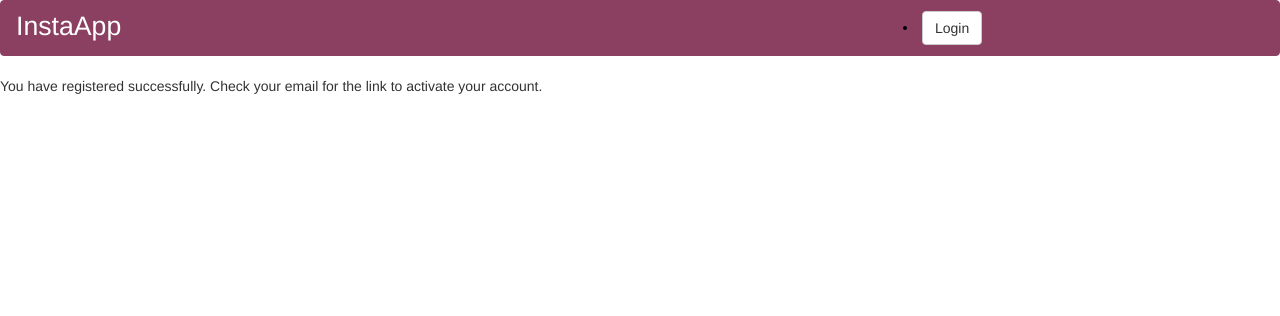
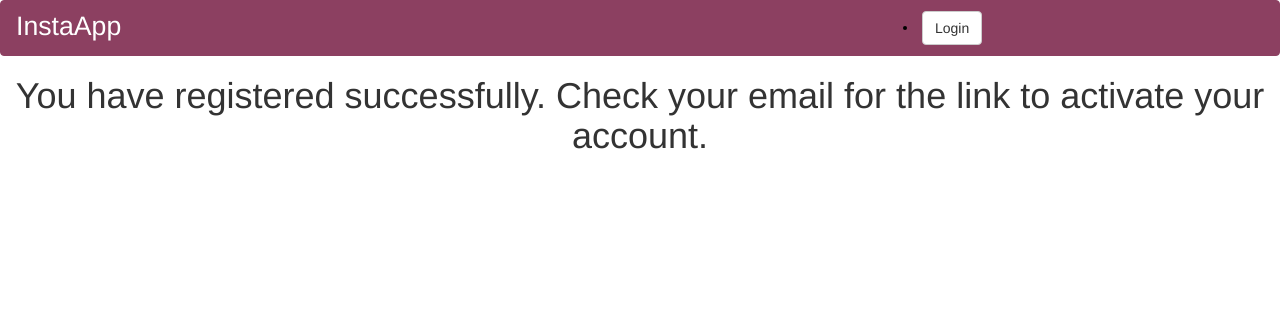
Before and after one commit to SharonFaith/insta, a Django app: template instaapp/templates/django_registration/registration_complete.html in a window 1280 px wide. Shown: the top 316 px of the page. Run offline with Django 3.2, Linux system fonts and the light colour scheme; the template is opened without the code that fills it, so the values that code supplies are empty; some libraries are stand-ins or nearby versions.

Commit message:
change text

```diff
--- a/instaapp/templates/django_registration/registration_complete.html
+++ b/instaapp/templates/django_registration/registration_complete.html
@@ -2,5 +2,5 @@
 {% load bootstrap3 %}
 {% block content %}
     <!--<h1 class="text-center">You have successfully created and logged in to your account. View your profile <a href="{% url 'profile' user.id %}" >here</a> or <a href="/">access your timeline directly</a> </h1>-->
-    <p>You have registered successfully. Check your email for the link to activate your account.</p>
+    <h1 class="text-center">You have registered successfully. Check your email for the link to activate your account.</h1>
 {% endblock %}
```
